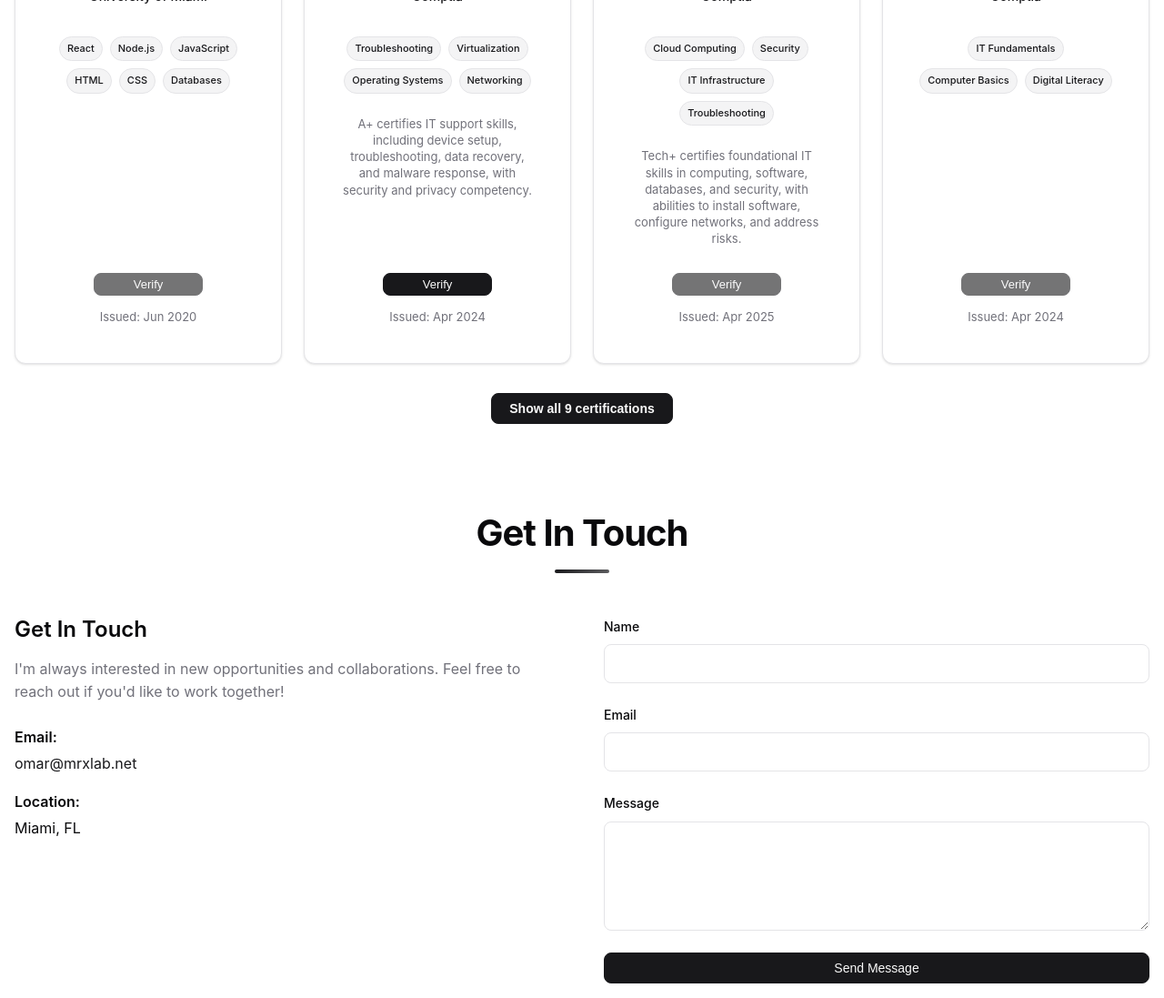
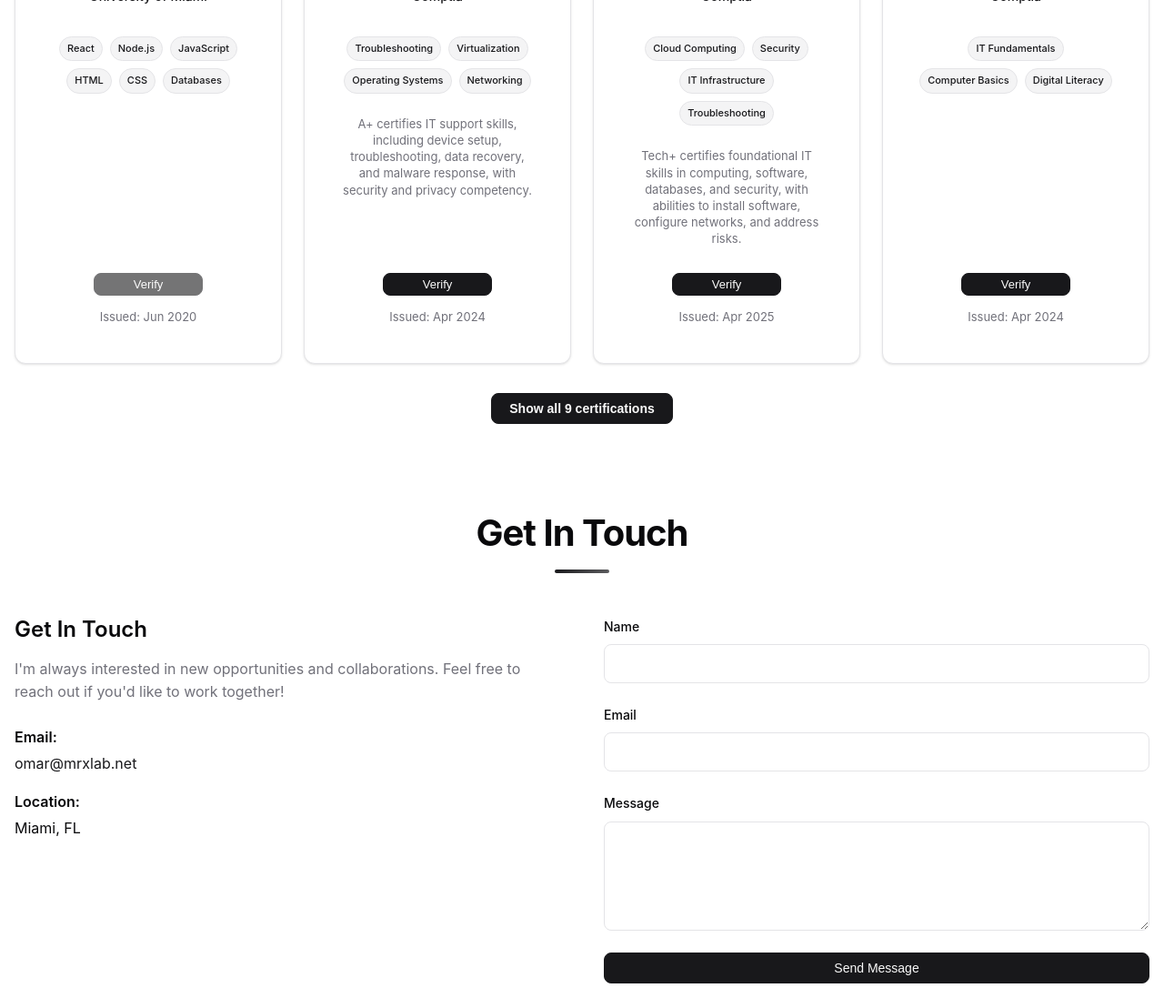
Before and after one commit to omiinaya/react-portfolio, a React (Create React App) app: page / in a window 1280 px wide. Shown: the part 4221-5318 px from the top of the page at 91% size. Built offline with nearby package versions, Linux system fonts and the light colour scheme.

Commit message:
progress on certs.

```diff
--- a/src/data/profile.json
+++ b/src/data/profile.json
@@ -82,7 +82,7 @@
           "summary": "Tech+ certifies foundational IT skills in computing, software, databases, and security, with abilities to install software, configure networks, and address risks.",
           "url": {
             "label": "",
-            "href": ""
+            "href": "https://www.credly.com/badges/ba683a31-cd8c-4ccc-85f3-af95f265b1be"
           },
           "skills": ["Cloud Computing", "Security", "IT Infrastructure", "Troubleshooting"],
           "image": "/images/certifications/tech-plus.png"
@@ -96,7 +96,7 @@
           "summary": "",
           "url": {
             "label": "",
-            "href": ""
+            "href": "https://www.credly.com/badges/e4f3d69c-895d-422f-aa39-fa34a7918862"
           },
           "skills": ["IT Fundamentals", "Computer Basics", "Digital Literacy"],
           "image": "/images/certifications/itf-plus.png"
--- a/src/styles/theme.css
+++ b/src/styles/theme.css
@@ -1189,19 +1189,19 @@ p {
 .certifications-grid > * {
   opacity: 0;
   transform: translateY(20px);
-  animation: fadeInUp var(--transition-normal) forwards;
+  animation: fadeInUp 0.6s cubic-bezier(0.25, 0.46, 0.45, 0.94) forwards;
 }
 
-/* Staggered delays for smooth sequential animation */
+/* Faster staggered delays for more immediate feel */
 .certifications-grid > *:nth-child(1) { animation-delay: 0ms; }
-.certifications-grid > *:nth-child(2) { animation-delay: 100ms; }
-.certifications-grid > *:nth-child(3) { animation-delay: 200ms; }
-.certifications-grid > *:nth-child(4) { animation-delay: 300ms; }
-.certifications-grid > *:nth-child(5) { animation-delay: 400ms; }
-.certifications-grid > *:nth-child(6) { animation-delay: 500ms; }
-.certifications-grid > *:nth-child(7) { animation-delay: 600ms; }
-.certifications-grid > *:nth-child(8) { animation-delay: 700ms; }
-.certifications-grid > *:nth-child(9) { animation-delay: 800ms; }
+.certifications-grid > *:nth-child(2) { animation-delay: 80ms; }
+.certifications-grid > *:nth-child(3) { animation-delay: 160ms; }
+.certifications-grid > *:nth-child(4) { animation-delay: 240ms; }
+.certifications-grid > *:nth-child(5) { animation-delay: 320ms; }
+.certifications-grid > *:nth-child(6) { animation-delay: 400ms; }
+.certifications-grid > *:nth-child(7) { animation-delay: 480ms; }
+.certifications-grid > *:nth-child(8) { animation-delay: 560ms; }
+.certifications-grid > *:nth-child(9) { animation-delay: 640ms; }
 
 /* Contact section styles */
 .contact-content {
```
